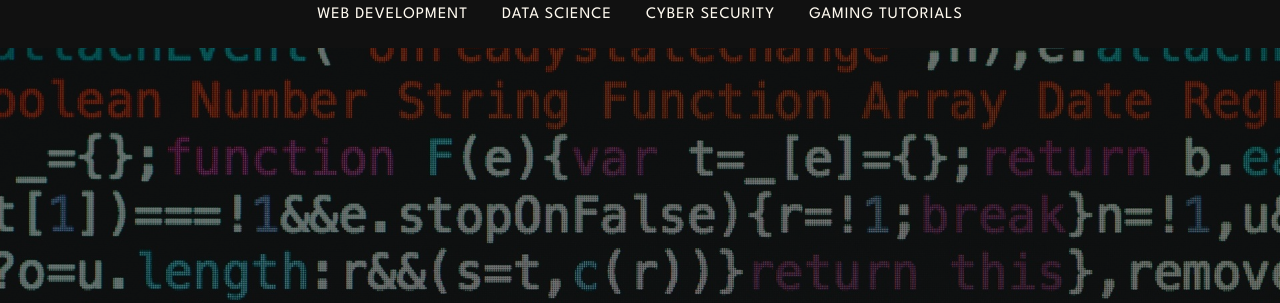
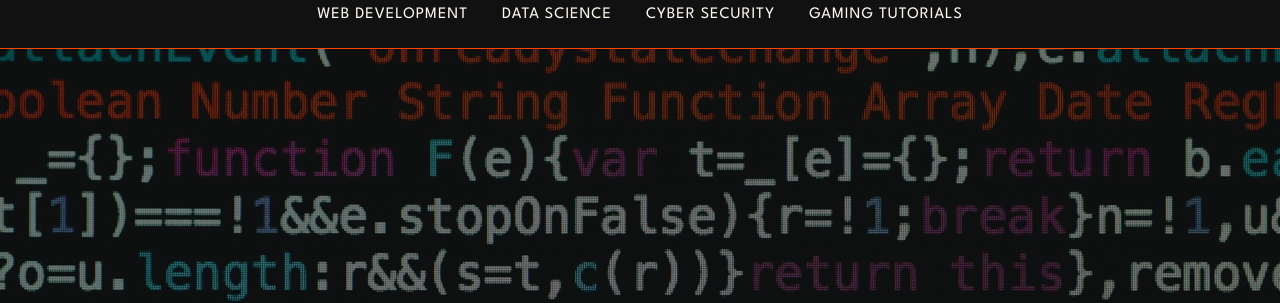
Before and after one commit to Nimira43/My-Journey, a plain HTML site: page WebDevPrice-Final-Update/index.html in a window 1280 px wide. Shown: the part 81-384 px from the top of the page. Drawn offline with Linux system fonts and the light colour scheme.

Commit message:
Added border top and bottom to Hero section

```diff
--- a/WebDevPrice-Final-Update/style.css
+++ b/WebDevPrice-Final-Update/style.css
@@ -26,6 +26,7 @@ header {
   color: var(--light);
   text-align: center;
   padding: 10px 0;
+
 }
 
 nav ul {
@@ -63,6 +64,8 @@ nav ul li a:hover {
   height: 100vh;
   width: 100%;
   overflow: hidden;
+  border-top: 1px solid var(--orange);
+  border-bottom: 1px solid var(--orange);
 }
 
 .hero-heading {
```
